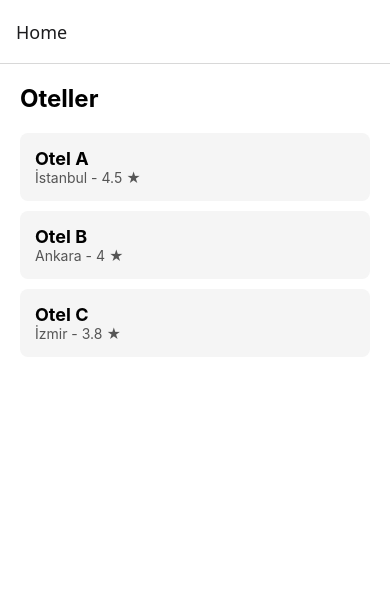
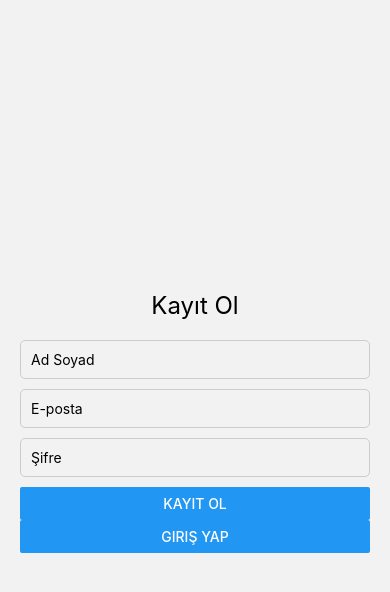
Before and after one commit to BeydaNurPinarbasi/Otel_Project, a React Native app: screen /Register in a window 390 px wide. Shown: the top 592 px of the page. Built offline with nearby package versions, Linux system fonts and the light colour scheme.

Commit message:
Login Register welcome page

```diff
--- a/App.tsx
+++ b/App.tsx
@@ -4,15 +4,44 @@ import { NavigationContainer } from '@react-navigation/native';
 import { createStackNavigator } from '@react-navigation/stack';
 import HomeScreen from './src/screens/HomeScreen';
 import HotelDetailsScreen from './src/screens/HotelDetailScreen';
+import LoginScreen from './src/screens/LoginScreen';
+import RegisterScreen from './src/screens/RegisterScreen';
+import WelcomeScreen from './src/screens/WelcomeScreen';
 
 const Stack = createStackNavigator();
 
 export default function App() {
   return (
     <NavigationContainer>
-      <Stack.Navigator>
-        <Stack.Screen name="Home" component={HomeScreen} />
-        <Stack.Screen name="HotelDetails" component={HotelDetailsScreen} />
+      <Stack.Navigator initialRouteName="Login">
+        {/* Giriş, Kayıt ve Hoş Geldiniz Ekranları */}
+        <Stack.Screen
+          name="Login"
+          component={LoginScreen}
+          options={{ headerShown: false }}
+        />
+        <Stack.Screen
+          name="Register"
+          component={RegisterScreen}
+          options={{ headerShown: false }}
+        />
+        <Stack.Screen
+          name="Welcome"
+          component={WelcomeScreen}
+          options={{ headerShown: false }}
+        />
+
+        {/* Mevcut Sayfalar */}
+        <Stack.Screen
+          name="Home"
+          component={HomeScreen}
+          options={{ title: 'Oteller' }}
+        />
+        <Stack.Screen
+          name="HotelDetails"
+          component={HotelDetailsScreen}
+          options={{ title: 'Otel Detayları' }}
+        />
       </Stack.Navigator>
     </NavigationContainer>
   );
--- a/package.json
+++ b/package.json
@@ -17,11 +17,13 @@
     "axios": "^1.7.9",
     "expo": "~52.0.11",
     "expo-status-bar": "~2.0.0",
+    "formik": "^2.4.6",
     "react": "18.3.1",
     "react-native": "0.76.3",
     "react-native-gesture-handler": "^2.21.2",
     "react-native-safe-area-context": "4.12.0",
-    "react-native-screens": "~4.1.0"
+    "react-native-screens": "~4.1.0",
+    "yup": "^1.6.1"
   },
   "devDependencies": {
     "@babel/core": "^7.25.2",
--- /dev/null
+++ b/src/screens/LoginScreen.tsx
@@ -0,0 +1,58 @@
+import React from 'react';
+import { View, Text, TextInput, Button, StyleSheet } from 'react-native';
+import { Formik } from 'formik';
+import * as Yup from 'yup';
+
+const LoginScreen = ({ navigation }) => {
+  const loginValidationSchema = Yup.object().shape({
+    email: Yup.string().email('Geçerli bir e-posta giriniz').required('E-posta gerekli'),
+    password: Yup.string().min(6, 'Şifre en az 6 karakter olmalı').required('Şifre gerekli'),
+  });
+
+  return (
+    <View style={styles.container}>
+      <Text style={styles.title}>Giriş Yap</Text>
+      <Formik
+        initialValues={{ email: '', password: '' }}
+        validationSchema={loginValidationSchema}
+        onSubmit={(values) => {
+          console.log(values);
+          navigation.navigate('Welcome');
+        }}
+      >
+        {({ handleChange, handleBlur, handleSubmit, values, errors, touched }) => (
+          <>
+            <TextInput
+              style={styles.input}
+              placeholder="E-posta"
+              onChangeText={handleChange('email')}
+              onBlur={handleBlur('email')}
+              value={values.email}
+            />
+            {errors.email && touched.email && <Text style={styles.error}>{errors.email}</Text>}
+            <TextInput
+              style={styles.input}
+              placeholder="Şifre"
+              secureTextEntry
+              onChangeText={handleChange('password')}
+              onBlur={handleBlur('password')}
+              value={values.password}
+            />
+            {errors.password && touched.password && <Text style={styles.error}>{errors.password}</Text>}
+            <Button title="Giriş Yap" onPress={handleSubmit} />
+            <Button title="Kayıt Ol" onPress={() => navigation.navigate('Register')} />
+          </>
+        )}
+      </Formik>
+    </View>
+  );
+};
+
+const styles = StyleSheet.create({
+  container: { flex: 1, justifyContent: 'center', padding: 20 },
+  title: { fontSize: 24, marginBottom: 20, textAlign: 'center' },
+  input: { borderWidth: 1, borderColor: '#ccc', padding: 10, marginBottom: 10, borderRadius: 5 },
+  error: { fontSize: 12, color: 'red', marginBottom: 10 },
+});
+
+export default LoginScreen;
--- /dev/null
+++ b/src/screens/RegisterScreen.tsx
@@ -0,0 +1,67 @@
+import React from 'react';
+import { View, Text, TextInput, Button, StyleSheet } from 'react-native';
+import { Formik } from 'formik';
+import * as Yup from 'yup';
+
+const RegisterScreen = ({ navigation }) => {
+  const registerValidationSchema = Yup.object().shape({
+    fullName: Yup.string().required('Ad Soyad gerekli'),
+    email: Yup.string().email('Geçerli bir e-posta giriniz').required('E-posta gerekli'),
+    password: Yup.string().min(6, 'Şifre en az 6 karakter olmalı').required('Şifre gerekli'),
+  });
+
+  return (
+    <View style={styles.container}>
+      <Text style={styles.title}>Kayıt Ol</Text>
+      <Formik
+        initialValues={{ fullName: '', email: '', password: '' }}
+        validationSchema={registerValidationSchema}
+        onSubmit={(values) => {
+          console.log('Kayıt Bilgileri:', values);
+          navigation.navigate('Welcome'); // Başarılı kayıt sonrası Hoş Geldiniz ekranına geçiş
+        }}
+      >
+        {({ handleChange, handleBlur, handleSubmit, values, errors, touched }) => (
+          <>
+            <TextInput
+              style={styles.input}
+              placeholder="Ad Soyad"
+              onChangeText={handleChange('fullName')}
+              onBlur={handleBlur('fullName')}
+              value={values.fullName}
+            />
+            {errors.fullName && touched.fullName && <Text style={styles.error}>{errors.fullName}</Text>}
+            <TextInput
+              style={styles.input}
+              placeholder="E-posta"
+              onChangeText={handleChange('email')}
+              onBlur={handleBlur('email')}
+              value={values.email}
+            />
+            {errors.email && touched.email && <Text style={styles.error}>{errors.email}</Text>}
+            <TextInput
+              style={styles.input}
+              placeholder="Şifre"
+              secureTextEntry
+              onChangeText={handleChange('password')}
+              onBlur={handleBlur('password')}
+              value={values.password}
+            />
+            {errors.password && touched.password && <Text style={styles.error}>{errors.password}</Text>}
+            <Button title="Kayıt Ol" onPress={handleSubmit} />
+            <Button title="Giriş Yap" onPress={() => navigation.navigate('Login')} />
+          </>
+        )}
+      </Formik>
+    </View>
+  );
+};
+
+const styles = StyleSheet.create({
+  container: { flex: 1, justifyContent: 'center', padding: 20 },
+  title: { fontSize: 24, marginBottom: 20, textAlign: 'center' },
+  input: { borderWidth: 1, borderColor: '#ccc', padding: 10, marginBottom: 10, borderRadius: 5 },
+  error: { fontSize: 12, color: 'red', marginBottom: 10 },
+});
+
+export default RegisterScreen;
--- /dev/null
+++ b/src/screens/WelcomeScreen.tsx
@@ -0,0 +1,36 @@
+import React from 'react';
+import { View, Text, Button, StyleSheet } from 'react-native';
+
+const WelcomeScreen = ({ navigation }) => {
+  return (
+    <View style={styles.container}>
+      <Text style={styles.title}>Hoş Geldiniz!</Text>
+      <Text style={styles.subtitle}>Başarıyla giriş yaptınız!</Text>
+      <Button
+        title="Otellere Göz At"
+        onPress={() => navigation.navigate('Home')} // Ana sayfaya yönlendirme
+      />
+    </View>
+  );
+};
+
+const styles = StyleSheet.create({
+  container: {
+    flex: 1,
+    justifyContent: 'center',
+    alignItems: 'center',
+    padding: 20,
+  },
+  title: {
+    fontSize: 28,
+    fontWeight: 'bold',
+    marginBottom: 10,
+  },
+  subtitle: {
+    fontSize: 18,
+    color: 'gray',
+    marginBottom: 20,
+  },
+});
+
+export default WelcomeScreen;
```
Also changed, not shown: 1 other file (tests, documents, lock files or other folders).
